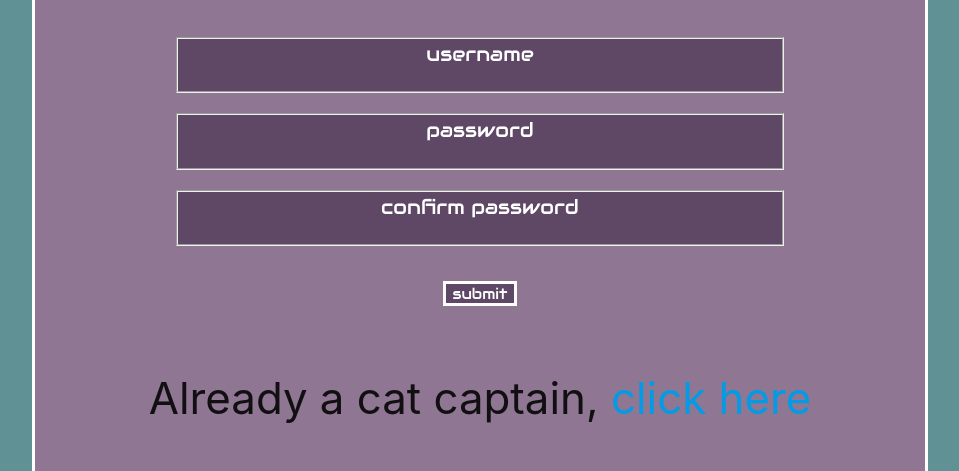
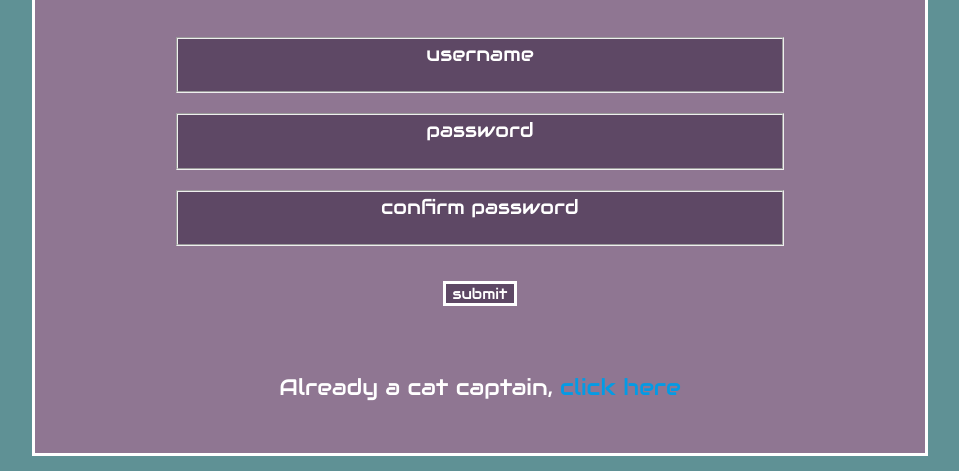
Before and after one commit to SamHulme1/station_c4t, a Flask app: page /signup in a window 1280 px wide. Shown: the part 604-1075 px from the top of the page, without its empty margins (160-1119 px from the left). Run offline with Flask 2, Linux system fonts and the light colour scheme; some libraries are stand-ins or nearby versions; grey boxes are pictures that could not be loaded.

Commit message:
added styling to login link

```diff
--- a/templates/signup.html
+++ b/templates/signup.html
@@ -38,7 +38,7 @@
                     </div>
                     <div class="row">
                         <div class="col s12">
-                            <h3> Already a cat captain, <a href="{{ url_for('login') }}">click here</a> </h3>
+                            <h3 class="glow-font-medium"> Already a cat captain, <a href="{{ url_for('login') }}">click here</a> </h3>
                         </div>
                     </div>
                 </div>
```
